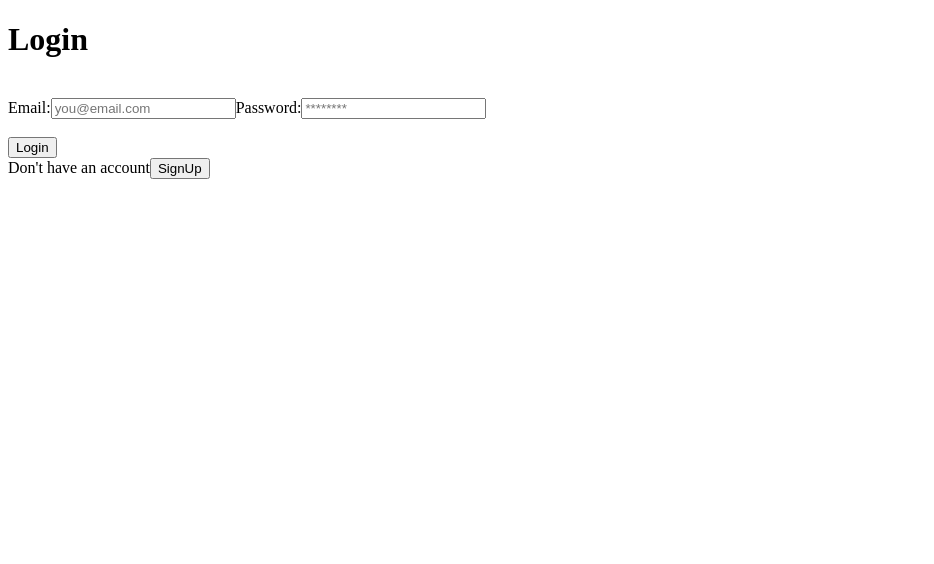
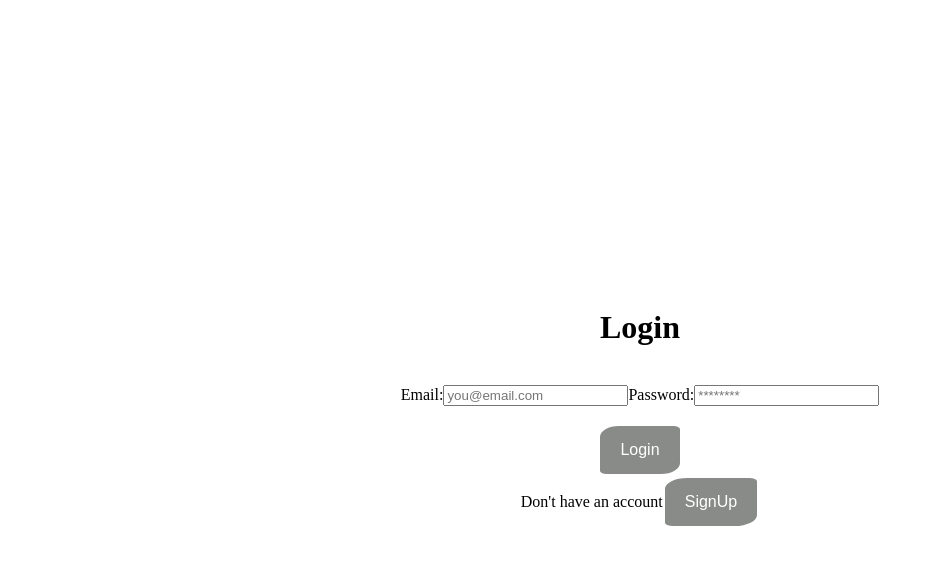
Before and after one commit to AviralSinghPal/FirebaseApp, a React (Create React App) app: page / in a window 1280 px wide. Shown: the top 564 px of the page, without its empty margins (0-934 px from the left). Built offline with nearby package versions, Linux system fonts and the light colour scheme.

Commit message:
added more changes in the styling the page, buttons and alignment

```diff
--- /dev/null
+++ b/src/App.css
@@ -0,0 +1,26 @@
+.App{
+    text-align: center;
+    display: flex;
+    min-height: 100vh;
+    align-items: center;
+    justify-content: center;
+}
+
+button {
+    background-color: #898b89;
+    border: solid 2px ;
+    color: white;
+    padding: 15px 20px;
+    text-align: center;
+    text-decoration: none;
+    display: inline-block;
+    font-size: 16px;
+    border-radius: 25% 10%;
+  }
+  button:hover {background-color: #3e8e41}
+
+button:active {
+  background-color: #757e75;
+  box-shadow: 0 5px ;
+  transform: translateY(4px);
+}
--- a/src/App.js
+++ b/src/App.js
@@ -1,5 +1,6 @@
 import React,{useState} from "react";
 import Login from "./login";
+import './App.css'
 import Signup from "./signup";
 
 function App(){
```
